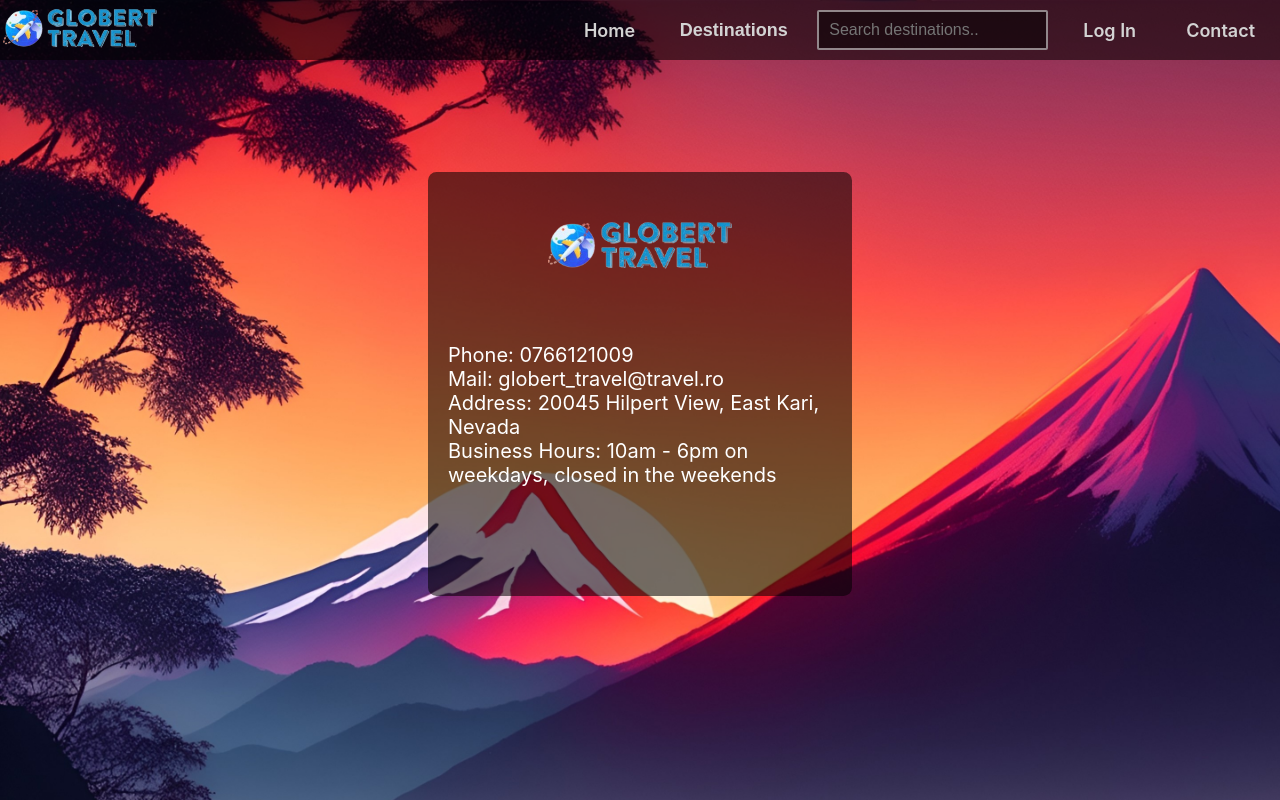
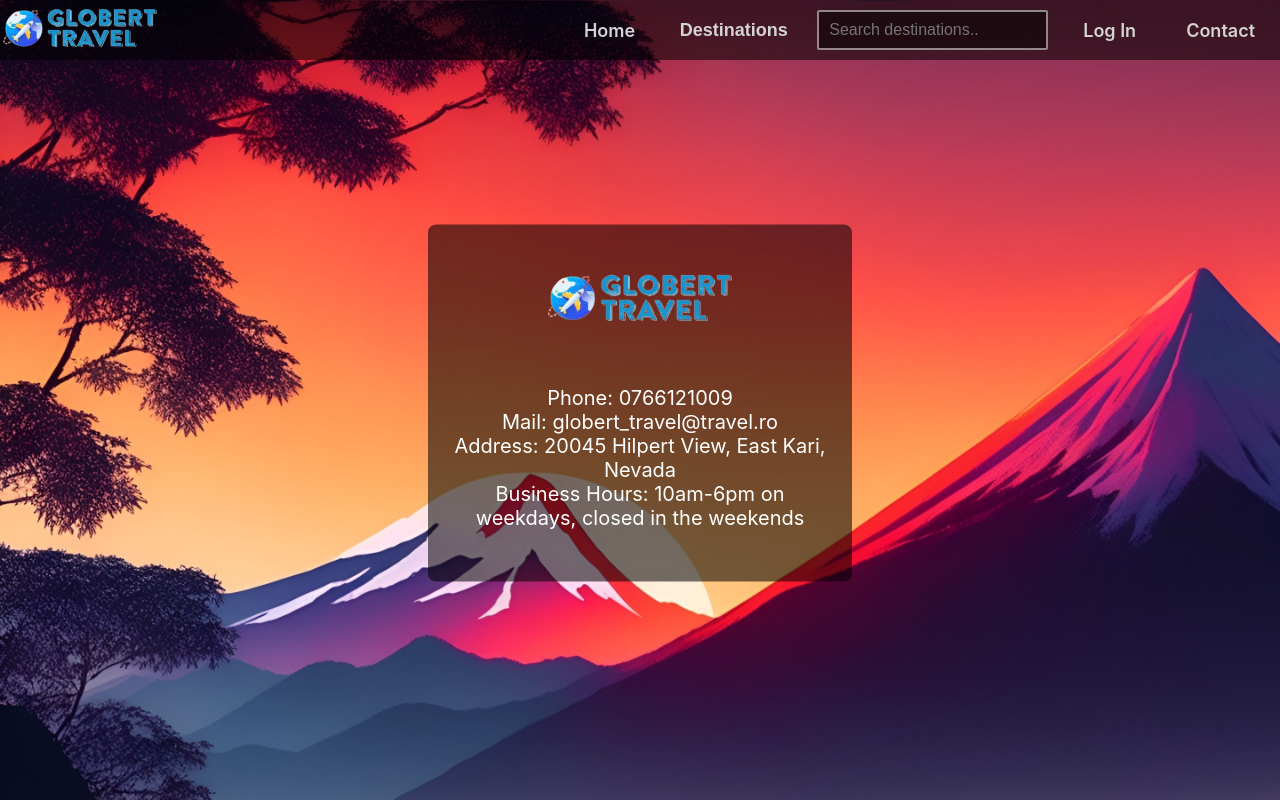
Before and after one commit to robertbrr/travel-app, a React (Create React App) app in the folder frontend/: page /contact in a window 1280 px wide. Built offline with nearby package versions, Linux system fonts and the light colour scheme; the HTML template or start-up script is replaced by a standard one.

Commit message:
added ContactPage
TODO:
	destination grid
	login + register

```diff
--- a/frontend/src/pages/MainPages/ContactPage.js
+++ b/frontend/src/pages/MainPages/ContactPage.js
@@ -12,11 +12,11 @@ function ContactPage()
         <div className = "destinations-page">
             <MainSidebar></MainSidebar>
             <div className="contact-container">
-                <img src={ companyLogo } style={ { width: '100%', height: 'auto',  transform: "scale(0.5)" } } alt='Globert Logo'/>
-                <div style = { { paddingTop: "40px" } } > Phone: 0766121009</div>
+                <img src = { companyLogo } style={ { width: '100%', height: 'auto',  transform: "scale(0.5)" } } alt = 'Globert Logo'/>
+                <div style = { { paddingTop: "30px" } } > Phone: 0766121009</div>
                 <div> Mail: globert_travel@travel.ro</div>
                 <div> Address: 20045 Hilpert View, East Kari, Nevada</div>
-                <div> Business Hours: 10am - 6pm on weekdays, closed in the weekends </div>
+                <div> Business Hours: 10am-6pm on weekdays, closed in the weekends </div>
             </div>
         </div>
     );
--- a/frontend/src/styles/styles.css
+++ b/frontend/src/styles/styles.css
@@ -40,10 +40,10 @@ code
   {
   background-color: rgba(0, 0, 0, 0.55);
   width: 30%;
-  height: 40%;
+  height: 33%;
   position: absolute;
   border-radius: 2%;
-  top: 40%;
+  top: 42%;
   left: 50%;
   transform: translate(-50%, -50%);
   color:white;
@@ -53,4 +53,5 @@ code
   flex-direction: column;
   display: block;
   font-size: 20px;
+  text-align: center; /* Center text horizontally */
   }
```
